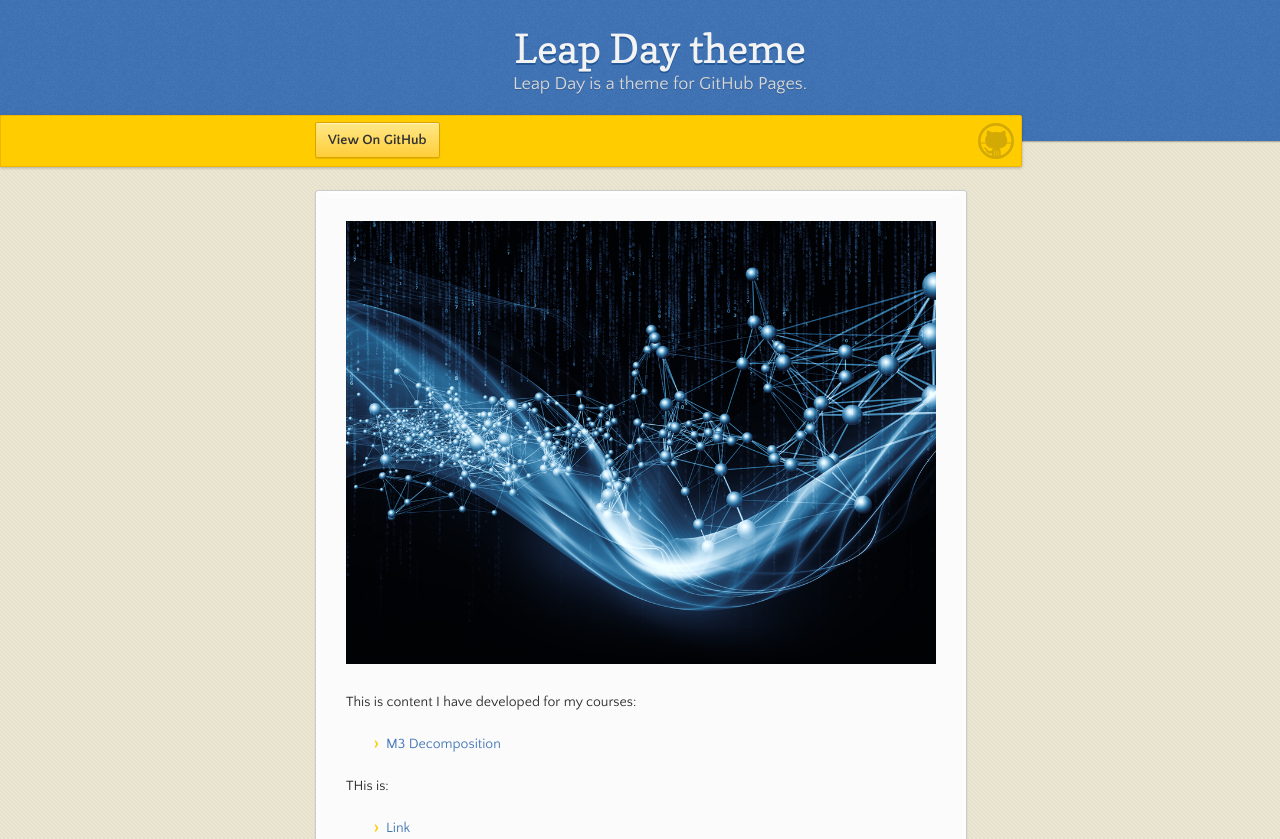
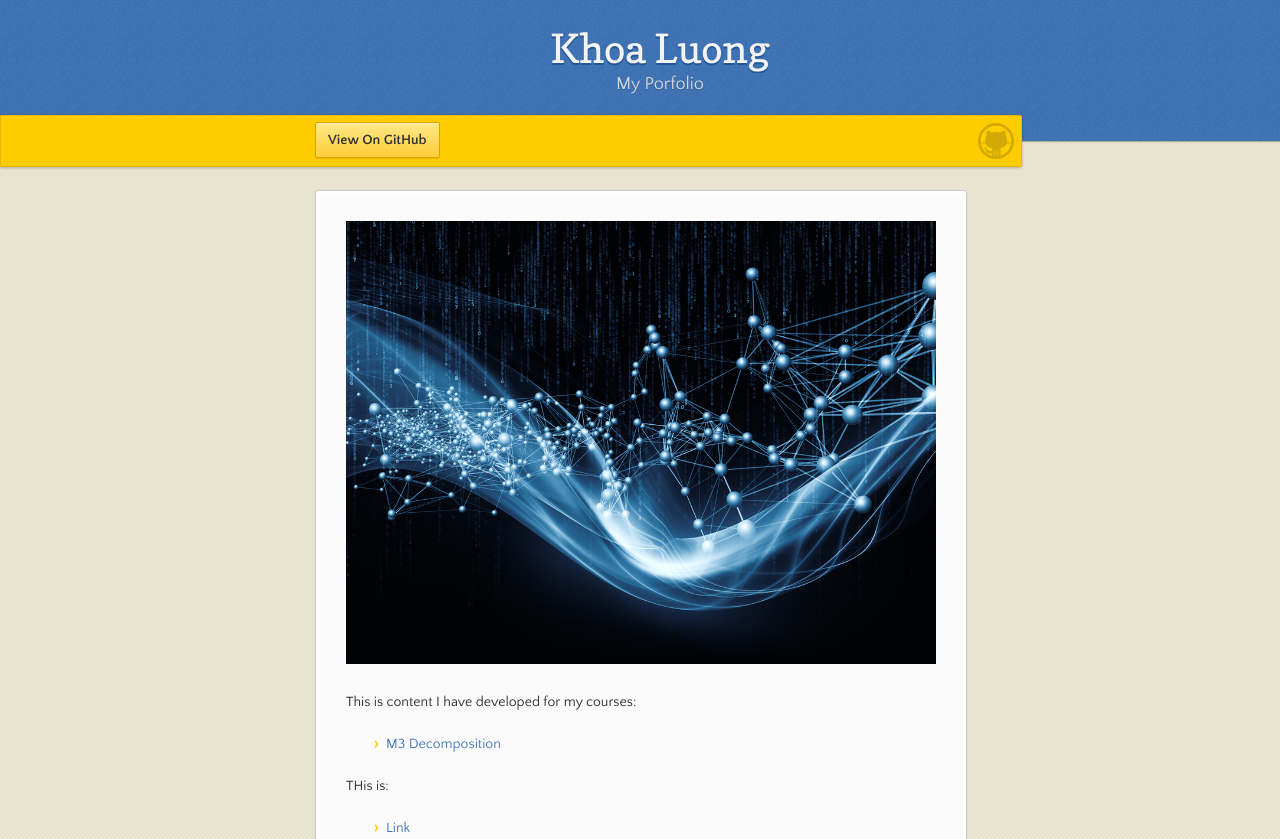
Before and after one commit to kevinluong510/kevinluong510.github.io, a Jekyll site: the page built from index.md, in a window 1280 px wide and 1277 px high. Shown: the top 839 px of the window. Built offline with Jekyll 4.4.1, drawn with Linux system fonts in a browser that asks for light colours; our own code applies the rules of GitHub Pages for plain Markdown files; grey boxes are pictures that could not be loaded.

Commit message:
Update _config.yml

```diff
--- a/_config.yml
+++ b/_config.yml
@@ -1,5 +1,5 @@
-title: Leap Day theme
-description: Leap Day is a theme for GitHub Pages.
+title: Khoa Luong
+description: My Porfolio
 show_downloads: false
 google_analytics:
 theme: jekyll-theme-leap-day
```
